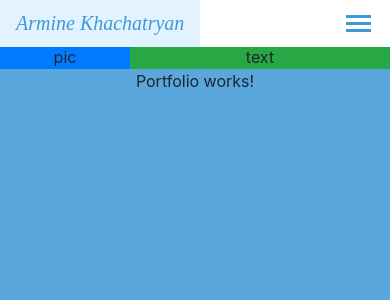
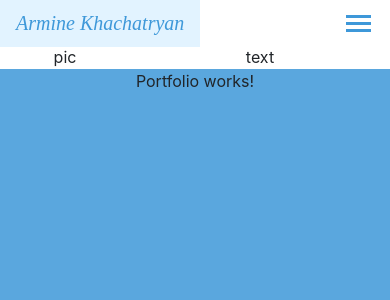
Before and after one commit to arminekhachatryan94/resume, an Angular app: page /portfolio in a window 390 px wide. Shown: the top 300 px of the page. Built offline with nearby package versions, Linux system fonts and the light colour scheme.

Commit message:
use ngClass instead of ngIf

```diff
--- a/src/app/components/sidebar/sidebar.component.html
+++ b/src/app/components/sidebar/sidebar.component.html
@@ -1,20 +1,10 @@
 <div class="bg-white">
   <div class="container-fluid">
-    <div *ngIf="md_size" class="row text-center bg-warning">
-      <!-- mobile -->
-      <div class="col-4 col-md-4 bg-primary">
+    <div [ngClass]="{'row': md_size}" class="text-center">
+      <div [ngClass]="{'col-4 col-md-4': md_size, 'row-12': !md_size}">
         pic
       </div>
-      <div class="col-8 col-md-8 bg-success">
-        text
-      </div>
-    </div>
-    <div *ngIf="!md_size" class="text-center">
-      <!-- desktop -->
-      <div class="row-12">
-        pic
-      </div>
-      <div class="row-12">
+      <div [ngClass]="{'col-8 col-md-8': md_size, 'row-12': !md_size}">
         text
       </div>
     </div>
--- a/src/app/views/portfolio/portfolio.component.html
+++ b/src/app/views/portfolio/portfolio.component.html
@@ -1,21 +1,9 @@
 <div [ngClass]="{'row': !md_size, 'col': md_size }" onresize="resize()">
-  <!-- mobile -->
-  <div *ngIf="md_size" class="row-md-8">
+  <div [ngClass]="{'row-md-8': md_size, 'col-md-4': !md_size}">
     <app-sidebar [md_size]="md_size">
     </app-sidebar>
   </div>
-  <div *ngIf="md_size" class="row-md-8">
-    <div class="text-center">
-      Portfolio works!
-    </div>
-  </div>
-
-  <!-- desktop -->
-  <div *ngIf="!md_size" class="col-md-4">
-    <app-sidebar [md_size]="md_size">
-    </app-sidebar>
-  </div>
-  <div *ngIf="!md_size" class="col-md-8">
+  <div [ngClass]="{'row-md-8': md_size, 'col-md-8': !md_size}">
     <div class="text-center">
       Portfolio works!
     </div>
```
